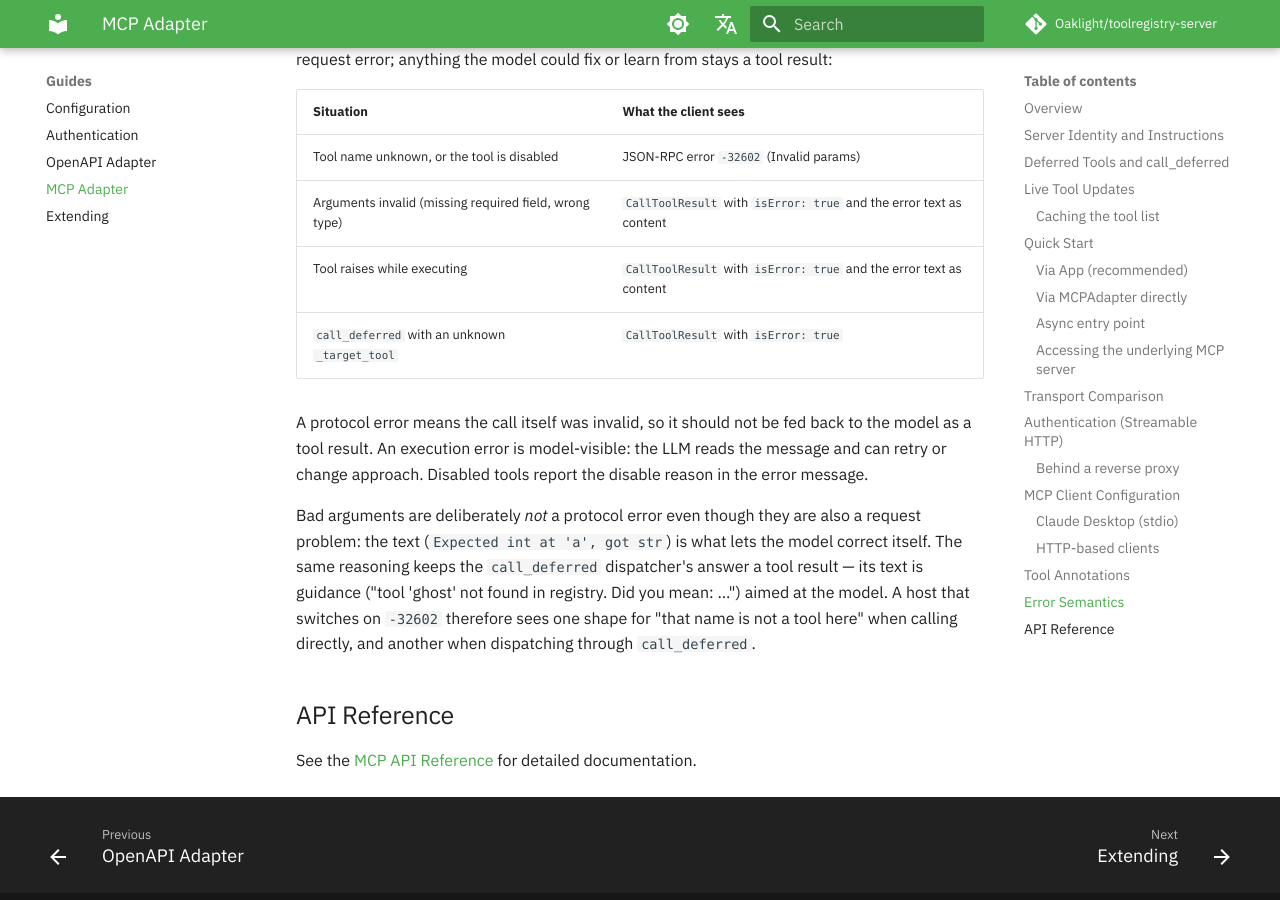
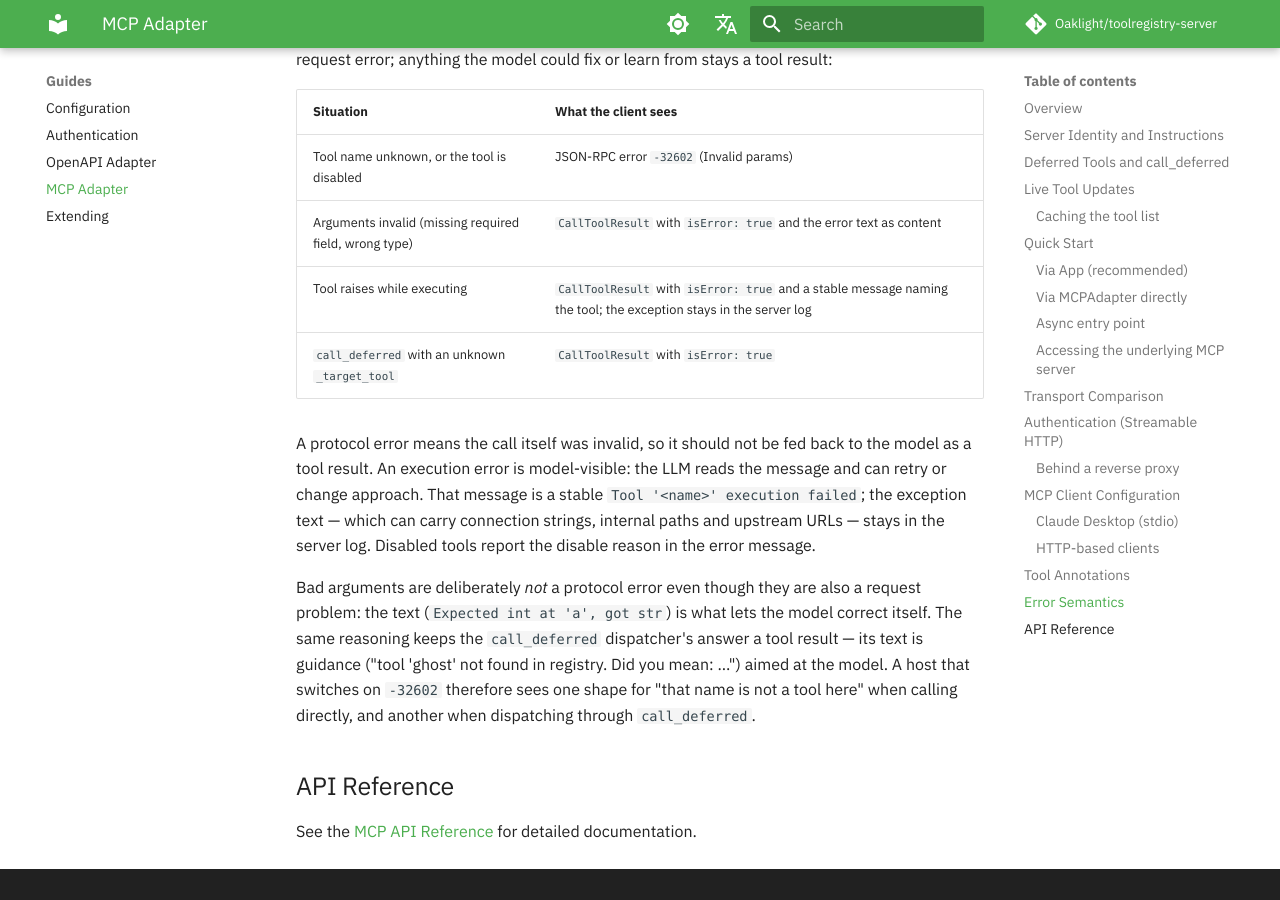
Before and after one commit to Oaklight/toolregistry-server, an MkDocs documentation site: the page built from docs/guides/mcp.md, in a window 1280 px wide and 900 px high, scrolled down 6138 px. Built offline with MkDocs 1.6.1 and Material for MkDocs 9.7.7, drawn with Linux system fonts in a browser that asks for light colours; some web fonts are replaced; comment, search, counter and statistics services are not loaded.

Commit message:
docs(mcp): state the stable execution-error message

```diff
--- a/docs/guides/mcp.md
+++ b/docs/guides/mcp.md
@@ -229,10 +229,10 @@ tool_metadata:
 |-----------|----------------------|
 | Tool name unknown, or the tool is disabled | JSON-RPC error `-32602` (Invalid params) |
 | Arguments invalid (missing required field, wrong type) | `CallToolResult` with `isError: true` and the error text as content |
-| Tool raises while executing | `CallToolResult` with `isError: true` and the error text as content |
+| Tool raises while executing | `CallToolResult` with `isError: true` and a stable message naming the tool; the exception stays in the server log |
 | `call_deferred` with an unknown `_target_tool` | `CallToolResult` with `isError: true` |
 
-A protocol error means the call itself was invalid, so it should not be fed back to the model as a tool result. An execution error is model-visible: the LLM reads the message and can retry or change approach. Disabled tools report the disable reason in the error message.
+A protocol error means the call itself was invalid, so it should not be fed back to the model as a tool result. An execution error is model-visible: the LLM reads the message and can retry or change approach. That message is a stable `Tool '<name>' execution failed`; the exception text — which can carry connection strings, internal paths and upstream URLs — stays in the server log. Disabled tools report the disable reason in the error message.
 
 Bad arguments are deliberately *not* a protocol error even though they are also a request problem: the text (`Expected int at 'a', got str`) is what lets the model correct itself. The same reasoning keeps the `call_deferred` dispatcher's answer a tool result — its text is guidance ("tool 'ghost' not found in registry. Did you mean: …") aimed at the model. A host that switches on `-32602` therefore sees one shape for "that name is not a tool here" when calling directly, and another when dispatching through `call_deferred`.
 
```
